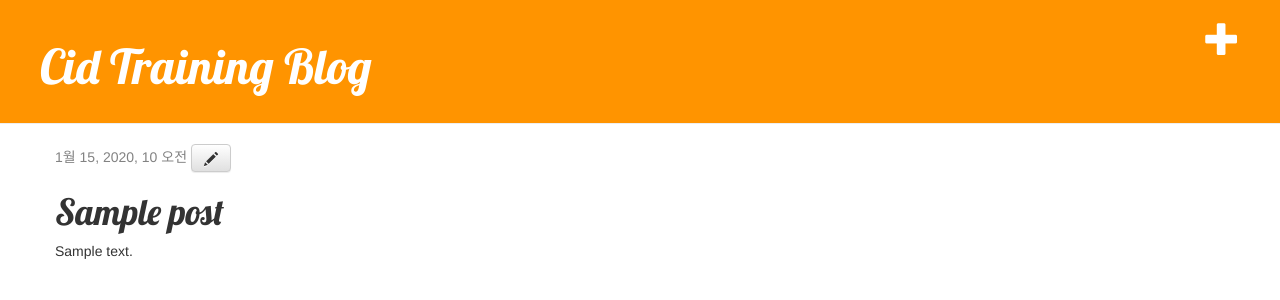
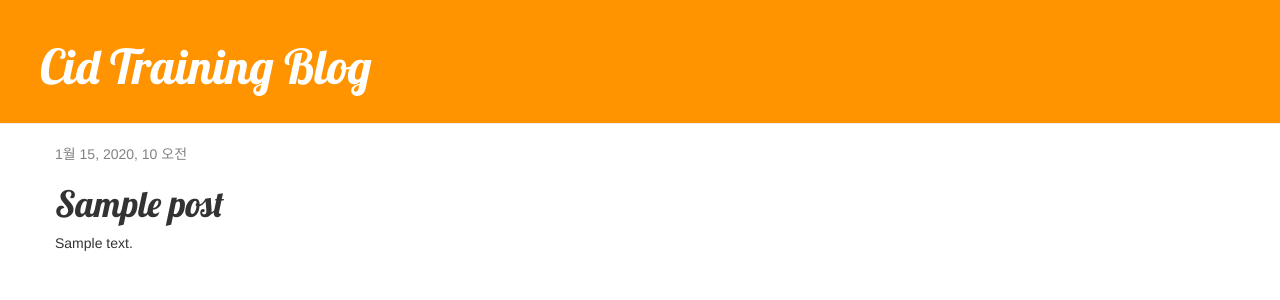
Before and after one commit to cid-yoon/learnDjango, a Django app: page /blog/post/1/ in a window 1280 px wide. Shown: the top 300 px of the page. Run offline with Django 3.2, Linux system fonts and the light colour scheme; tables that the repository leaves empty hold one stand-in row (values such as "Sample post"); some libraries are stand-ins or nearby versions.

Commit message:
허가된 사용자만 로그인

```diff
--- a/blog/templates/blog/base.html
+++ b/blog/templates/blog/base.html
@@ -8,7 +8,9 @@
 </head>
 <body>
 <div class="page-header">
-    <a href="{% url 'blog:post_new' %}" class="top-menu"><span class="glyphicon glyphicon-plus"></span> </a>
+    {% if user.is_authenticated %}
+        <a href="{% url 'blog:post_new' %}" class="top-menu"><span class="glyphicon glyphicon-plus"></span> </a>
+    {% endif %}
     <h1><a href="/">Cid Training Blog</a></h1>
 </div>
 <div class="content container">
--- a/blog/templates/blog/post_detail.html
+++ b/blog/templates/blog/post_detail.html
@@ -4,8 +4,12 @@
     <div class="post">
         {% if post.published_date %}
             <div class="date">
-                {{ post.published_date }} <a class="btn btn-default" href="{% url 'blog:post_edit' pk=post.pk %}">
-                <span class="glyphicon glyphicon-pencil"></span>
+                {{ post.published_date }}
+
+                {% if user.is_authenticated %}
+                    <a class="btn btn-default" href="{% url 'blog:post_edit' pk=post.pk %}">
+                    <span class="glyphicon glyphicon-pencil"></span>
+                {% endif %}
             </a>
             </div>
         {% endif %}
```
